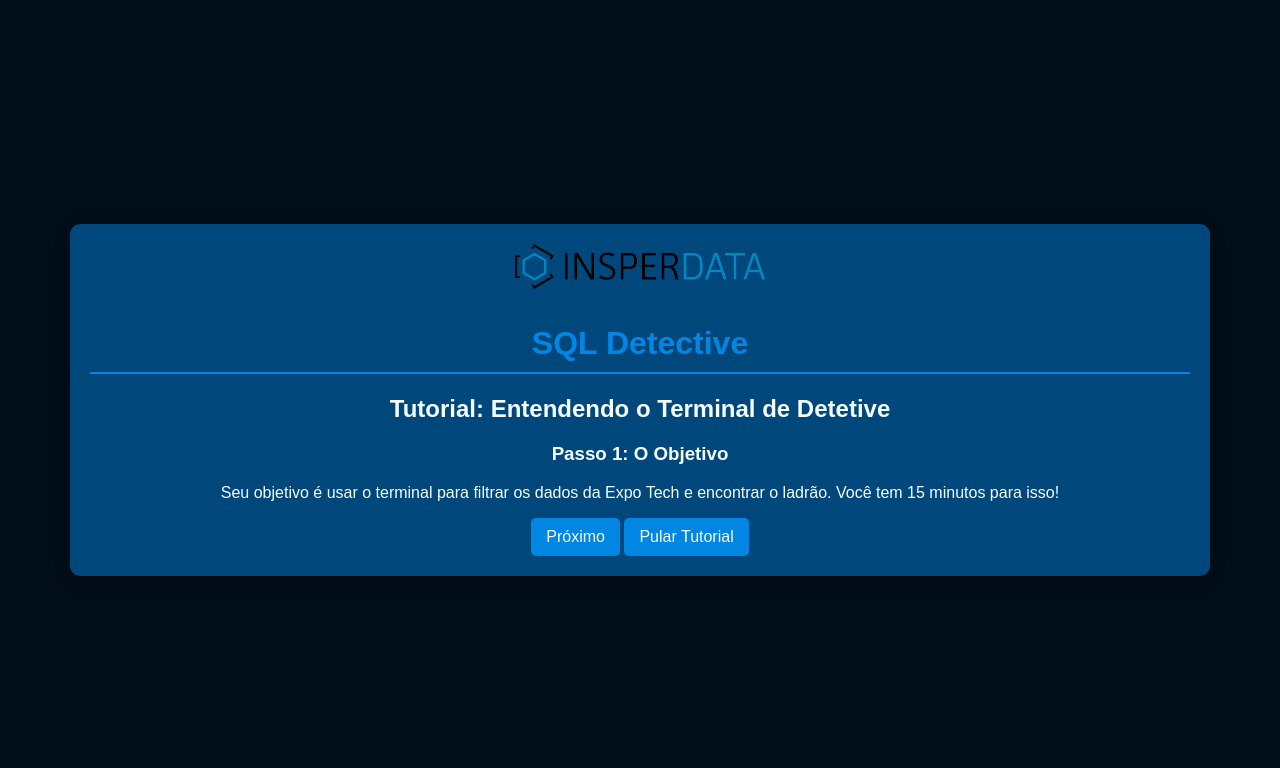
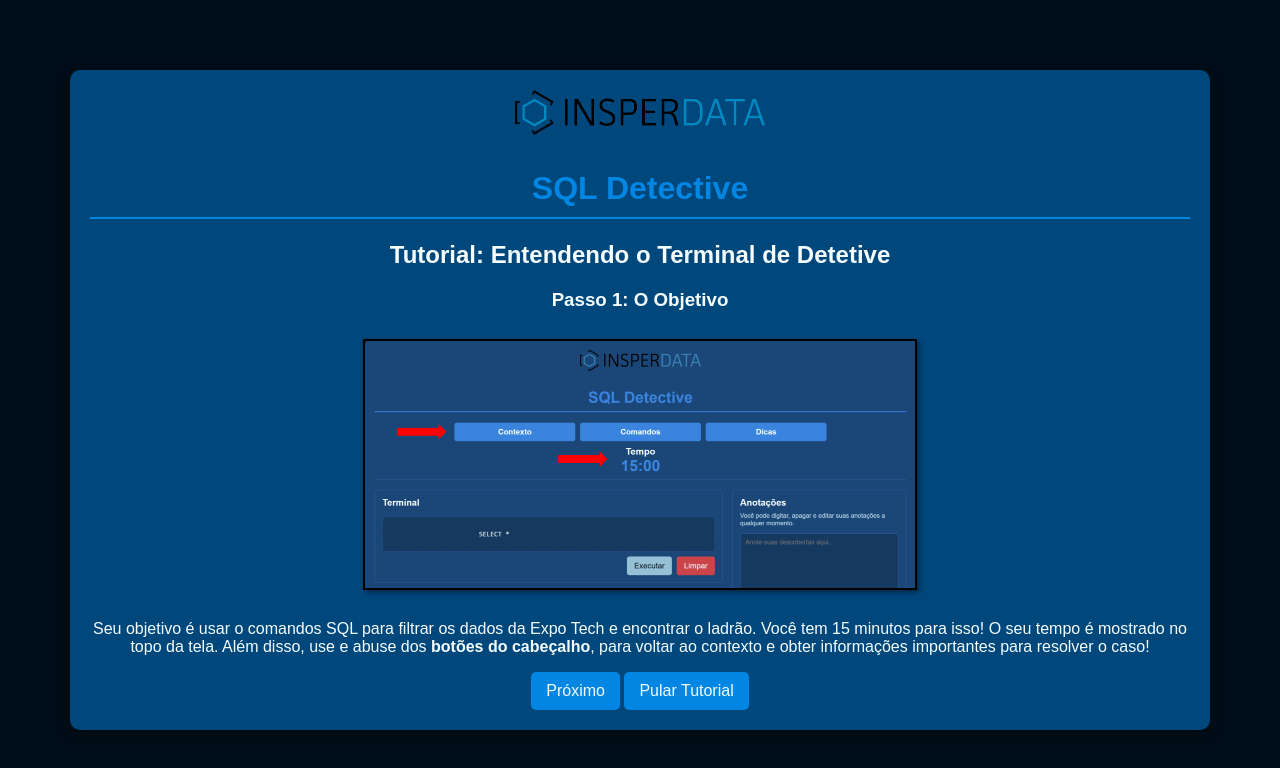
Before and after one commit to kikepuppi/Detetive-SQL, a plain HTML site: page index.html in a window 1280 px wide. Both pictures are taken after a click on the button "Iniciar Caso". Drawn offline with Linux system fonts and the light colour scheme.

Commit message:
Adicionadas as imagens do tutorial

```diff
--- a/script.js
+++ b/script.js
@@ -81,39 +81,30 @@
 const tutorialSteps = [
     {
         title: "Passo 1: O Objetivo",
-        content: "<p>Seu objetivo é usar o terminal para filtrar os dados da Expo Tech e encontrar o ladrão. Você tem 15 minutos para isso!</p>"
+        image: "assets/images/step1.png",
+        content: "<p>Seu objetivo é usar o comandos SQL para filtrar os dados da Expo Tech e encontrar o ladrão. Você tem 15 minutos para isso! O seu tempo é mostrado no topo da tela. Além disso, use e abuse dos <strong>botões do cabeçalho</strong>, para voltar ao contexto e obter informações importantes para resolver o caso! </p> "
     },
     {
         title: "Passo 2: Construindo a Consulta",
-        content: "<p>A área central é onde você constrói a sua consulta. Use os botões de comandos, tabelas e colunas para montar a sua busca. Por exemplo, clique em <strong>SELECT</strong>, depois em uma coluna da tabela e em <strong>FROM</strong>, seguido pelo nome da tabela.</p>"
+        image: "assets/images/step2.png",
+        content: "<p>A área central é onde você constrói a sua consulta. Use os botões de comandos, tabelas e colunas para montar a sua busca. A área da consulta não é digitável, mas você pode clicar nos elementos para adicioná-los à sua consulta. Por exemplo, clique no nome de uma tabela para adicioná-la à consulta e selecionar todas as suas colunas.</p>"
     },
     {
         title: "Passo 3: Tabelas e Colunas",
+        image: "assets/images/step3.png",
         content: "<p>À esquerda, na área <strong>Tabelas</strong>, estão os nomes das nossas tabelas de dados. Clique em um nome de tabela para que suas colunas apareçam à direita. Clique nas colunas para incluí-las na sua consulta.</p>"
     },
     {
-        title: "Passo 4: Botão de Ajuda",
-        content: "<p>O botão <button class='btn btn-help'>Ajuda</button> é o seu melhor amigo! Use-o sempre que tiver dúvidas sobre os comandos ou se precisar de uma dica para o caso.</p>"
+        title: "Passo 4: Executando e Anotando",
+        image: "assets/images/step4.png",
+        content: "<p>Após montar sua consulta, clique em <strong>Executar</strong> para ver os resultados. Use a área de <strong>Resultados</strong> para analisar as informações e a área de <strong>Anotações</strong> para registrar o que você descobrir. Você pode copiar os resultados da tabela diretamente para suas anotações, digitar, apagar e editar seus comentários.</p>"
     },
     {
-        title: "Passo 5: Executando e Anotando",
-        content: "<p>Após montar sua consulta, clique em <strong>Executar</strong> para ver os resultados. Use a área de <strong>Resultados</strong> para analisar as informações e a área de <strong>Anotações</strong> para registrar o que você descobrir. Agora, você pode copiar os resultados da tabela diretamente para suas anotações.</p>"
-    },
-    {
-        title: "Passo 6: A Resposta",
+        title: "Passo 5: A Resposta",
+        image: "assets/images/step5.png",
         content: "<p>Quando tiver certeza de quem é o ladrão, digite o nome completo dele no campo de resposta e clique em <strong>Enviar Resposta</strong>. Lembre-se, você tem apenas uma chance!</p>"
     }
 ];
-
-const helpContent = {
-    select: "<strong>SELECT</strong>: Escolhe quais colunas você quer ver. Ex: `SELECT nome`. Padrão `*` para selecionar todas as colunas.",
-    from: "<strong>FROM</strong>: Indica de qual tabela você quer extrair os dados. Ex: `FROM pessoas`",
-    where: "<strong>WHERE</strong>: Filtra os resultados com base em uma condição. Ex: `WHERE idade > 30`",
-    and: "<strong>AND</strong>: Combina duas ou mais condições na cláusula WHERE. Ex: `WHERE idade > 30 AND ocupacao = 'Professor'`",
-    orderBy: "<strong>ORDER BY</strong>: Ordena os resultados com base em uma coluna. Ex: `ORDER BY nome`",
-    asc: "<strong>ASC</strong>: Ordena os resultados de forma ascendente (crescente). É o padrão.",
-    desc: "<strong>DESC</strong>: Ordena os resultados de forma descendente (decrescente)."
-};
 
 const hints = [
     "Comece sua investigação buscando pelo id do local do crime. A tabela <strong>locais</strong> pode ser útil.",
@@ -179,6 +170,7 @@
     }, 1000);
 }
 
+// Substitua a sua função renderQuery por esta
 function renderQuery() {
     let queryText = '';
 
@@ -196,7 +188,8 @@
 
     // Constrói a parte WHERE
     if (currentQuery.where.length > 0) {
-        queryText += ` WHERE ${currentQuery.where.join(' AND ')}`;
+        // ALTERAÇÃO: Trocamos .join(' AND ') por .join(' ') para ter controle manual do AND
+        queryText += ` WHERE ${currentQuery.where.join(' ')}`;
     }
 
     // Constrói a parte ORDER BY
@@ -391,7 +384,7 @@
 
 // Funções do Tutorial
 function renderTutorialStep(step) {
-    tutorialContent.innerHTML = `<h3>${tutorialSteps[step].title}</h3>${tutorialSteps[step].content}`;
+    tutorialContent.innerHTML = `<h3>${tutorialSteps[step].title}</h3><img src="${tutorialSteps[step].image}" alt="${tutorialSteps[step].title}" class="img_tutorial">${tutorialSteps[step].content}`;
     prevTutorialButton.style.display = step === 0 ? 'none' : 'inline-block';
     nextTutorialButton.style.display = step === tutorialSteps.length - 1 ? 'none' : 'inline-block';
     startStoryButton.style.display = step === tutorialSteps.length - 1 ? 'inline-block' : 'none';
@@ -579,6 +572,7 @@
 document.getElementById('reveal-hint-3').addEventListener('click', () => revealHint(3));
 
 
+// Substitua o seu event listener de keywordsButtons por este
 keywordsButtons.addEventListener('click', (event) => {
     if (event.target.classList.contains('keyword-btn')) {
         const keyword = event.target.dataset.keyword;
@@ -594,6 +588,9 @@
             if (currentQuery.orderBy) {
                 currentQuery.orderBy = currentQuery.orderBy.split(' ')[0] + ' DESC';
             }
+        }
+        else if (keyword === 'AND') {
+            currentQuery.where.push('AND');
         }
         renderQuery();
     }
--- a/style.css
+++ b/style.css
@@ -325,7 +325,7 @@
 
 #notes-input {
     width: 100%;
-    height: calc(100% - 30px);
+    height: 85%;
     border: 1px solid var(--border-color);
     border-radius: 5px;
     padding: 10px;
@@ -334,6 +334,7 @@
     font-family: Arial, sans-serif;
     background-color: var(--hover-color);
     color: var(--text-color);
+    font-size: 13px;
 }
 
 .results-header {
@@ -518,3 +519,11 @@
 #orderby-columns {
     margin-bottom: 1em;
 }
+
+.img_tutorial {
+    max-width: 50%;
+    height: auto;
+    margin: 10px 0;
+    border: 2px solid black;
+    box-shadow: 2px 2px 5px rgba(0, 0, 0, 0.5);
+}
```
Also changed, not shown: assets/images/step1.png (added), assets/images/step2.png (added), assets/images/step3.png (added), assets/images/step4.png (added), assets/images/step5.png (added).
